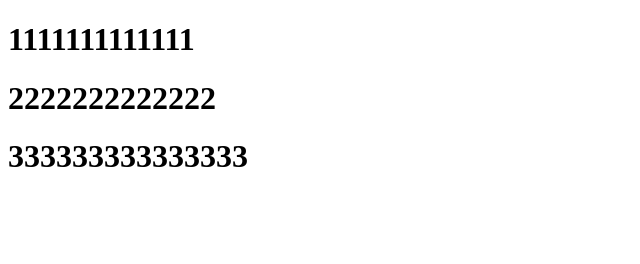
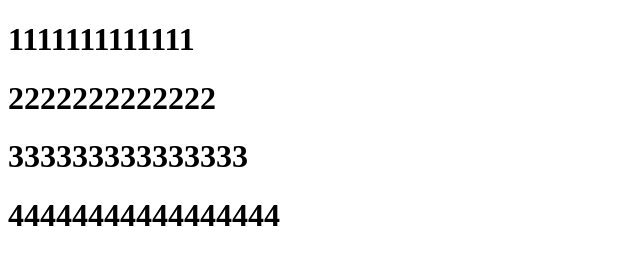
Before and after one commit to Lisophara/aaaa, a plain HTML site: page index.html in a window 1280 px wide. Shown: the whole page, without its empty margins (0-640 px from the left). Drawn offline with Linux system fonts and the light colour scheme.

Commit message:
Update index.html

```diff
--- a/index.html
+++ b/index.html
@@ -10,5 +10,6 @@
     <h1>1111111111111</h1>
     <h1>2222222222222</h1>
     <h1>333333333333333</h1>
+    <h1>44444444444444444</h1>
 </body>
 </html>
```
